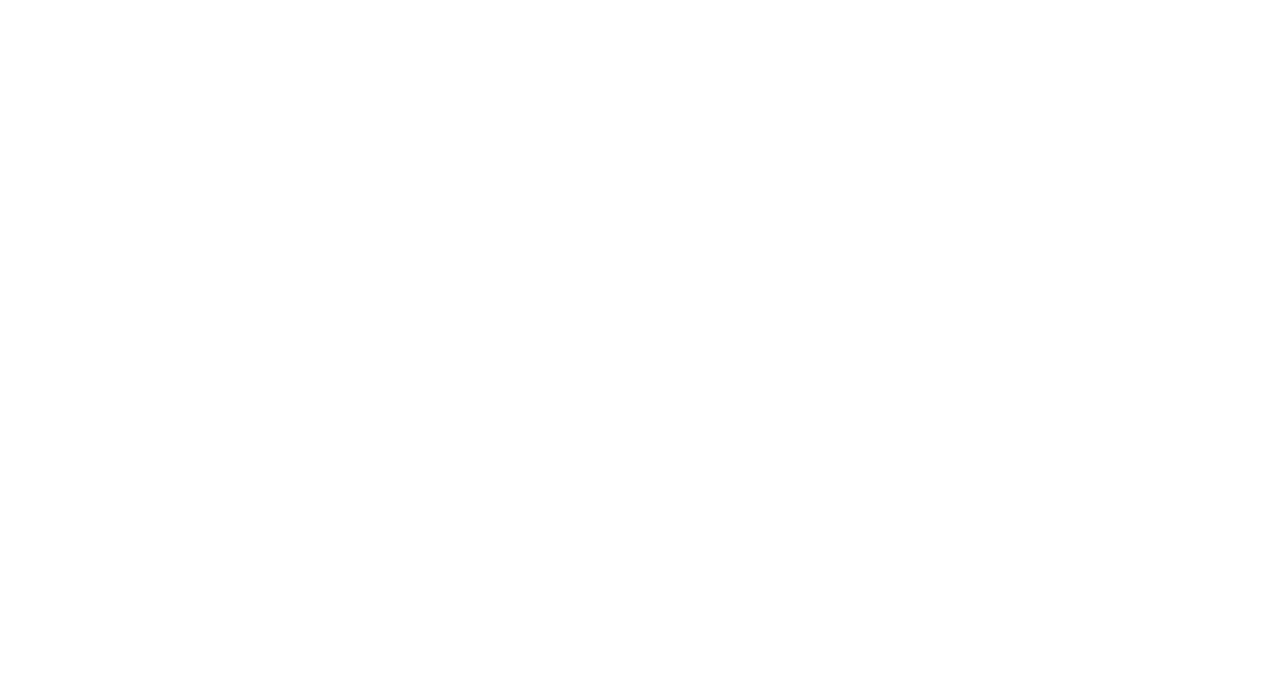
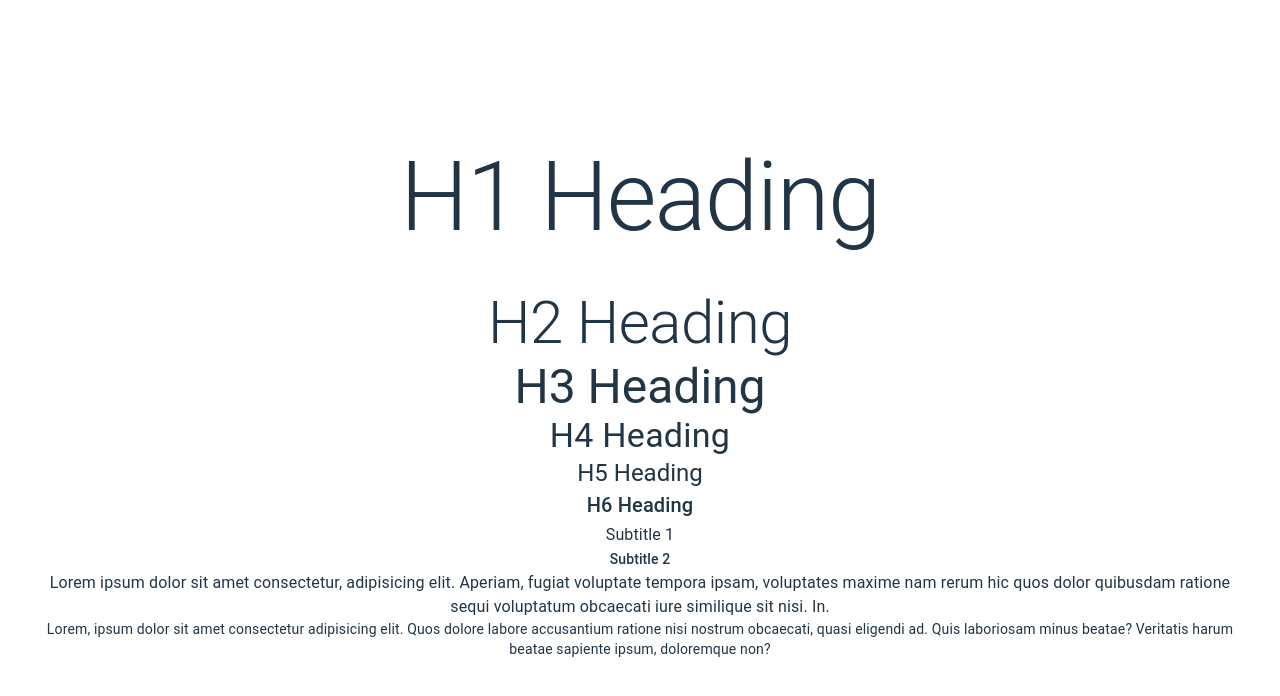
Before and after one commit to MuhdHanish/learnig_mui, a React (Vite) app: page / in a window 1280 px wide. Shown: the top 696 px of the page. Built offline with nearby package versions, Linux system fonts and the light colour scheme.

Commit message:
lesson 1 - typography

```diff
--- a/src/App.tsx
+++ b/src/App.tsx
@@ -1,11 +1,11 @@
 import './App.css'
+import { MUITypography } from './components/MUITypography'
 
 function App() {
   return (
     <>
       <div>
-
-
+      <MUITypography/>
       </div>
     </>
   )
--- /dev/null
+++ b/src/components/MUITypography.tsx
@@ -0,0 +1,24 @@
+import { Typography } from "@mui/material"
+
+export const MUITypography = () => {
+  return (
+    <div>
+      <Typography variant="h1" gutterBottom >H1 Heading</Typography>
+      <Typography variant="h2">H2 Heading</Typography>
+      <Typography variant="h3">H3 Heading</Typography>
+      <Typography variant="h4">H4 Heading</Typography>
+      <Typography variant="h5">H5 Heading</Typography>
+      <Typography variant="h6">H6 Heading</Typography>
+
+      <Typography variant="subtitle1">Subtitle 1</Typography>
+      <Typography variant="subtitle2">Subtitle 2</Typography>
+
+      <Typography variant="body1">
+        Lorem ipsum dolor sit amet consectetur, adipisicing elit. Aperiam, fugiat voluptate tempora ipsam, voluptates maxime nam rerum hic quos dolor quibusdam ratione sequi voluptatum obcaecati iure similique sit nisi. In.
+      </Typography>
+      <Typography variant="body2">
+        Lorem, ipsum dolor sit amet consectetur adipisicing elit. Quos dolore labore accusantium ratione nisi nostrum obcaecati, quasi eligendi ad. Quis laboriosam minus beatae? Veritatis harum beatae sapiente ipsum, doloremque non?
+      </Typography>
+    </div>
+  );
+}
```
